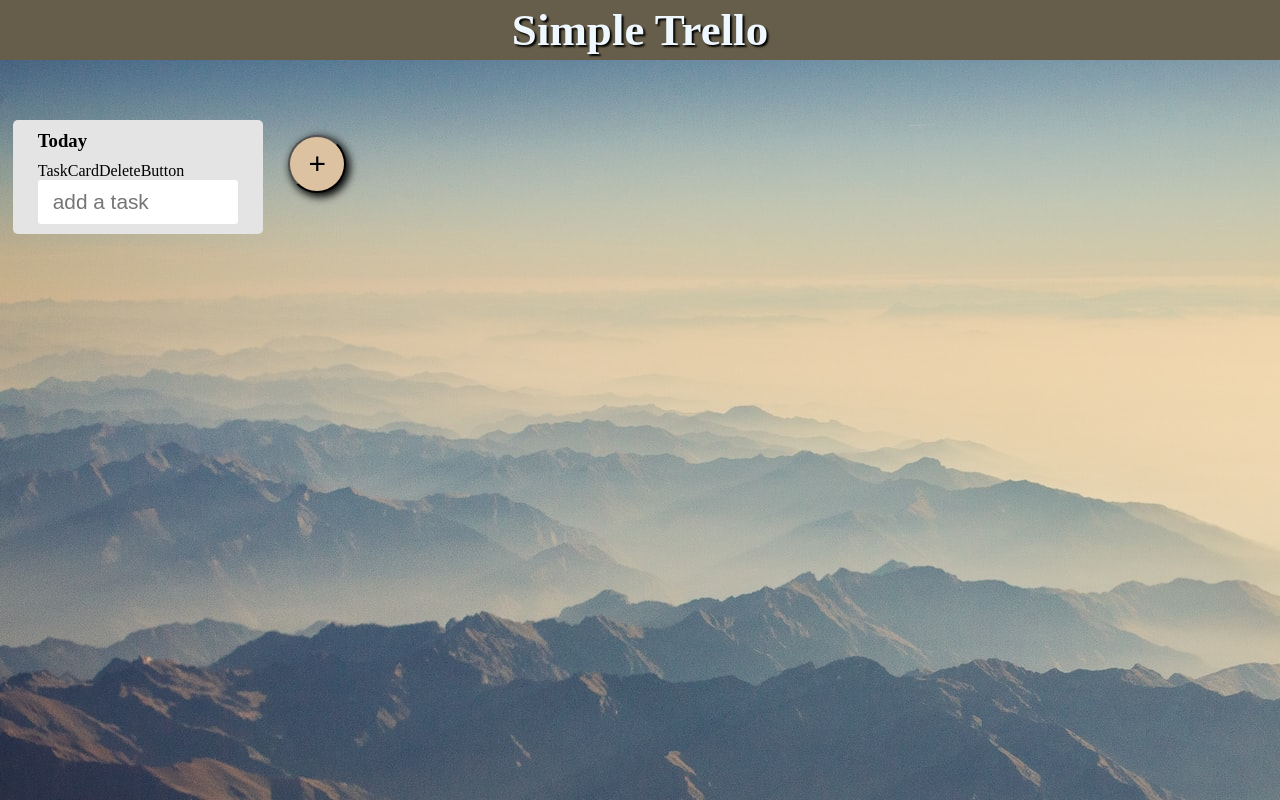
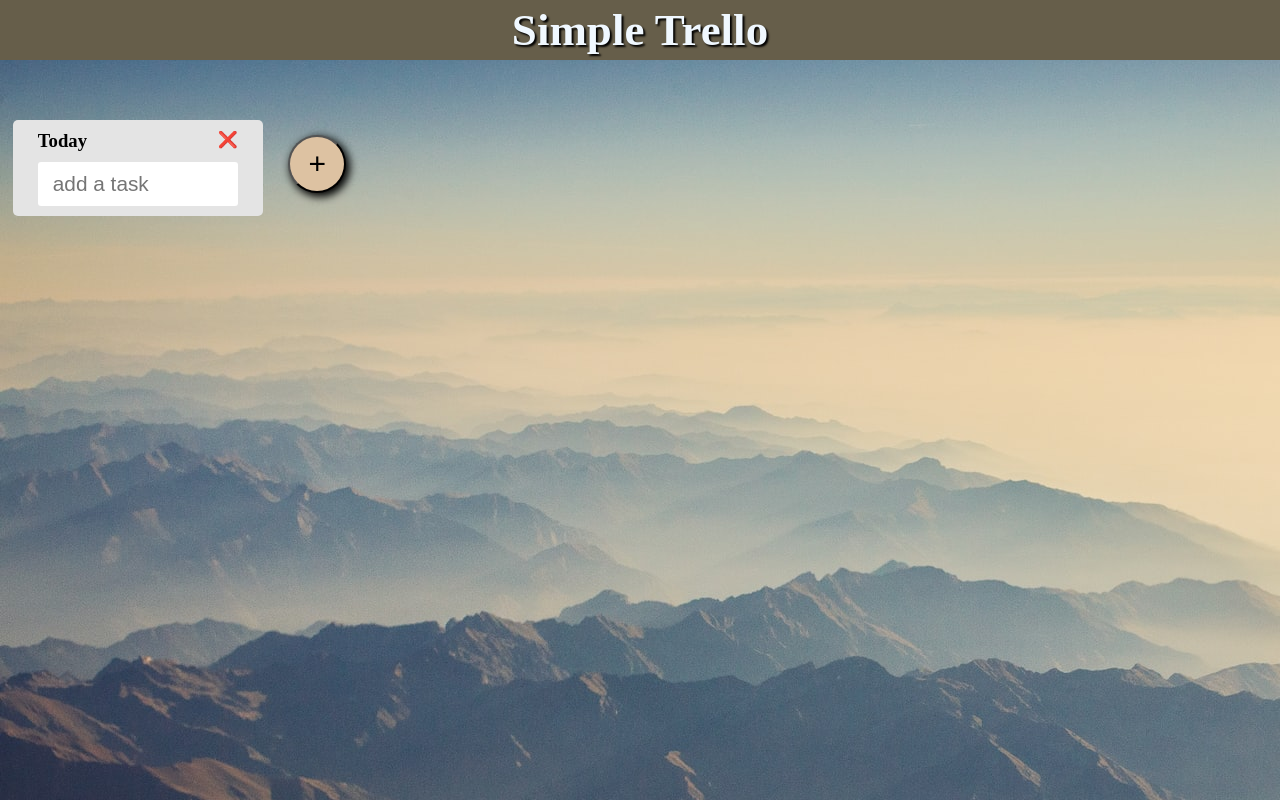
Before and after one commit to kawasakitakuma/trello-clone, a React (Create React App) app: page / in a window 1280 px wide. Built offline with nearby package versions, Linux system fonts and the light colour scheme.

Commit message:
トレロクローン作成

```diff
--- a/src/App.js
+++ b/src/App.js
@@ -1,5 +1,5 @@
 import Header from "./components/header/Header";
-import TaskCards from "./components/task/TaskCards";
+import { TaskCards } from "./components/task/TaskCards";
 import mountainImage from "./images/mountain.jpg";
 
 function App() {
--- a/src/components/task/TaskCard.jsx
+++ b/src/components/task/TaskCard.jsx
@@ -3,15 +3,35 @@
 import TaskCardDeleteButton from "./button/TaskCardDeleteButton";
 import TaskAddInput from "./input/TaskAddInput";
 import Tasks from "./Tasks";
+import { Draggable } from "react-beautiful-dnd";
 
-const TaskCard = () => {
+export const TaskCard = ({
+  taskCardsList,
+  setTaskCardsList,
+  taskCard,
+  index,
+}) => {
   const [inputText, setInputText] = useState("");
   const [taskList, setTaskList] = useState([]);
-
   return (
-    <div className="taskCard">
+    <Draggable draggableId={taskCard.id} index={index}>
+      {(provided) => (
+        <div
+          className="taskCard"
+          ref={provided.innerRef}
+          {...provided.draggableProps}
+        >
+          <div
+            className="taskCardTitleAndTaskCardDeleteButtonArea"
+            {...provided.dragHandleProps}
+          >
             <TaskCardTitle />
-      <TaskCardDeleteButton />
+            <TaskCardDeleteButton
+              taskCardsList={taskCardsList}
+              setTaskCardsList={setTaskCardsList}
+              taskCard={taskCard}
+            />
+          </div>
           <TaskAddInput
             inputText={inputText}
             setInputText={setInputText}
@@ -24,7 +44,7 @@
             setTaskList={setTaskList}
           />
         </div>
+      )}
+    </Draggable>
   );
 };
-
-export default TaskCard;
--- a/src/components/task/TaskCards.jsx
+++ b/src/components/task/TaskCards.jsx
@@ -1,23 +1,54 @@
 import React, { useState } from "react";
-import TaskCard from "./TaskCard";
+import { TaskCard } from "./TaskCard";
 import AddTaskCardButton from "./button/AddTaskCardButton";
+import { DragDropContext, Droppable } from "react-beautiful-dnd";
 
-const TaskCards = () => {
+const reorder = (taskCardsList, startIndex, endIndex) => {
+  //タスクを並び変える。
+  const remove = taskCardsList.splice(startIndex, 1); //[2,3]
+  taskCardsList.splice(endIndex, 0, remove[0]); //[2,1,3]
+};
+
+export const TaskCards = () => {
   const [taskCardsList, setTaskCardsList] = useState([
-    { id: 0, draggableId: "item0" },
+    {
+      id: "0",
+      draggableId: "item0",
+    },
   ]);
 
+  const handleDragEnd = (result) => {
+    reorder(taskCardsList, result.source.index, result.destination.index);
+
+    setTaskCardsList(taskCardsList);
+  };
+
   return (
-    <div className="taskCardsArea">
-      {taskCardsList.map((taskCardList) => (
-        <TaskCard key={taskCardList.id} />
+    <DragDropContext onDragEnd={handleDragEnd}>
+      <Droppable droppableId="droppable" direction="horizontal">
+        {(provided) => (
+          <div
+            className="taskCardsArea"
+            {...provided.droppableProps}
+            ref={provided.innerRef}
+          >
+            {taskCardsList.map((taskCard, index) => (
+              <TaskCard
+                key={taskCard.id}
+                index={index}
+                taskCardsList={taskCardsList}
+                setTaskCardsList={setTaskCardsList}
+                taskCard={taskCard}
+              />
             ))}
+            {provided.placeholder}
             <AddTaskCardButton
               taskCardsList={taskCardsList}
               setTaskCardsList={setTaskCardsList}
             />
           </div>
+        )}
+      </Droppable>
+    </DragDropContext>
   );
 };
-
-export default TaskCards;
--- a/src/components/task/button/TaskCardDeleteButton.jsx
+++ b/src/components/task/button/TaskCardDeleteButton.jsx
@@ -1,7 +1,24 @@
 import React from "react";
 
-const TaskCardDeleteButton = () => {
-  return <div>TaskCardDeleteButton</div>;
+const TaskCardDeleteButton = ({
+  taskCardsList,
+  setTaskCardsList,
+  taskCard,
+}) => {
+  const taskCardDeleteButton = (id) => {
+    //タスクカードを削除する
+    setTaskCardsList(taskCardsList.filter((e) => e.id !== id));
+  };
+  return (
+    <div>
+      <button
+        className="taskCardDeleteButton"
+        onClick={() => taskCardDeleteButton(taskCard.id)}
+      >
+        ❌
+      </button>
+    </div>
+  );
 };
 
 export default TaskCardDeleteButton;
```
Lines whose indentation alone changed are shown as unchanged.
